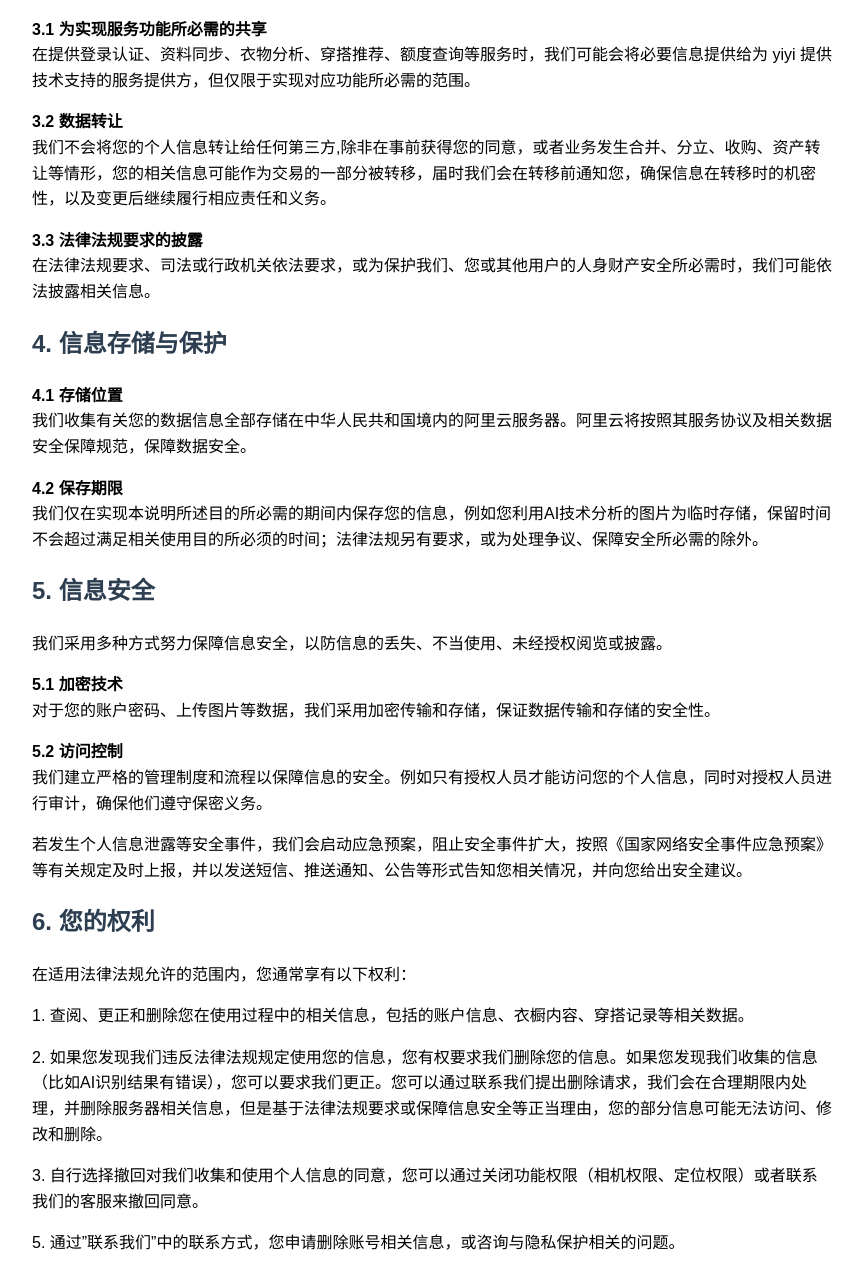
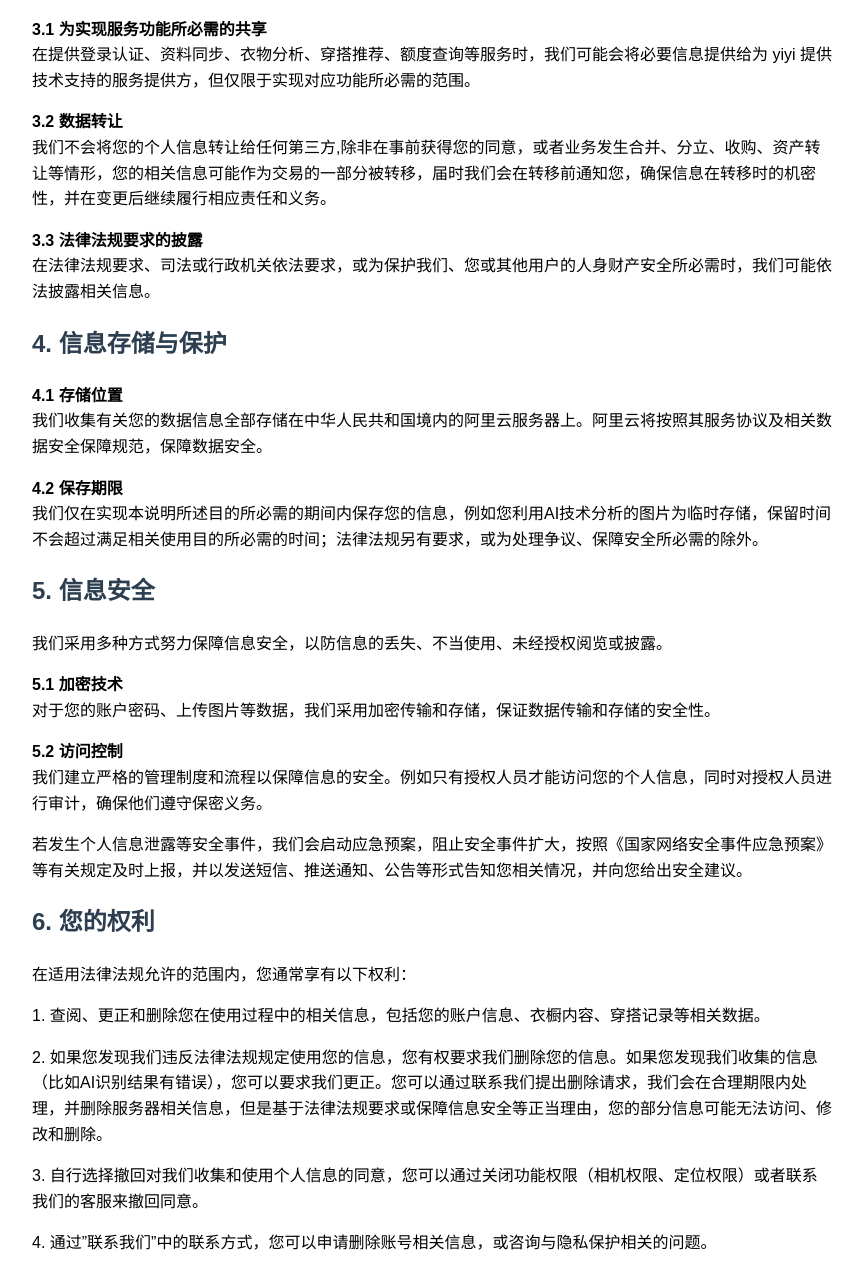
Before and after one commit to LenBlack/yiyi-privacy-policy, a plain HTML site: page index.html in a window 1280 px wide. Shown: the part 1191-2460 px from the top of the page, without its empty margins (208-1071 px from the left). Drawn offline with Linux system fonts and the light colour scheme.

Commit message:
docs: 更新隐私政策文本的语法和措辞
修正隐私政策文档中的语法错误和不准确的措辞
调整部分语句结构使其更通顺易读
修复编号错误和标点符号问题

```diff
--- a/index.html
+++ b/index.html
@@ -11,18 +11,18 @@
 <body>
     <h1>隐私政策</h1>
     <p>最后更新时间：2026年5月2日</p>
-    <p>欢迎您使用 yiyi。我们重视您的个人信息与隐私保护，并希望通过本说明向您清楚介绍：在您使用 yiyi 过程中，我们会收集哪些信息、如何使用这些信息、如何保存这些信息，以及您可以如何管理自己的信息。</p>
+    <p>欢迎您使用 yiyi。我们重视您的个人信息与隐私保护，并希望通过本说明向您清楚介绍：在您使用 yiyi 的过程中，我们会收集哪些信息、如何使用这些信息、如何保存这些信息，以及您可以如何管理自己的信息。</p>
     <p>请您在使用 yiyi 前仔细阅读本说明。您开始使用 yiyi，即表示您理解并同意本说明所述的信息处理方式。</p>
 
     <h2>1. 我们需要收集的信息</h2>
     <p><strong>1.1 注册与登录信息</strong><br>当您注册或者登录账户时，我们会收集您的手机号码、电子邮箱地址、用户名称、密码等信息，用于完成账户的注册、登录、内购等必要的活动。</p>
     <p><strong>1.2 个人使用信息</strong><br>为了提供穿搭的个性化推荐功能，我们会收集您填写的性别、年龄、穿衣风格、衣物属性分析结果等信息。</p>
-    <p><strong>1.3 相机与照片信息</strong><br>我们需要获取相机权限和照片，用来构建电子衣橱。当您使用AI技术分析服装时，我们需要收集您的拍摄照片完成服装属性解析。</p>
+    <p><strong>1.3 相机与照片信息</strong><br>我们需要获取相机权限和照片，用来构建电子衣橱。当您使用AI技术分析服装时，我们需要收集您拍摄的照片以完成服装属性解析。</p>
     <p><strong>1.4 设备与日志信息</strong><br>为保障服务稳定运行，我们会收集您的设备和网络信息，例如设备型号、操作系统版本、应用版本、网络请求结果、错误日志。</p>
     <p><strong>1.5 地理位置信息</strong><br>为了提供基于当地天气的个性化穿搭建议，我们会收集您的地理位置信息。</p>
 
     <h2>2. 我们如何使用这些信息</h2>
-    <p><strong>2.1 提供服务</strong><br>我们使用收集到的信息提供衣橱的构建管理，穿搭个性化推荐等服务。例如，利用AI分析技术完成衣服单品的属性解析，提高衣服录入效率；根据用户已经录入的衣服单品，结合用户特点利用AI技术推荐每日穿搭。    </p>
+    <p><strong>2.1 提供服务</strong><br>我们使用收集到的信息提供衣橱的构建与管理、穿搭个性化推荐等服务。例如，利用AI分析技术完成衣服单品的属性解析，提高衣服录入效率；根据用户已经录入的衣服单品，结合用户特点利用AI技术推荐每日穿搭。    </p>
     <p><strong>2.2 服务改进</strong><br>通过收集您的反馈和AI分析的结果，我们会不断优化改进产品的设计和服务。例如根据用户的反馈，优化AI检测算法，提高检测准确度。</p>
     <p><strong>2.3 AI分析技术</strong>
     <br>对于衣服单品的基本检测功能，我们调用本地模型检测，不依赖网络，不会上传您的数据到外部服务器。
@@ -38,13 +38,13 @@
 
     <h2>3. 信息共享、转让与公开披露</h2>
     <p><strong>3.1 为实现服务功能所必需的共享</strong><br>在提供登录认证、资料同步、衣物分析、穿搭推荐、额度查询等服务时，我们可能会将必要信息提供给为 yiyi 提供技术支持的服务提供方，但仅限于实现对应功能所必需的范围。</p>
-    <p><strong>3.2 数据转让</strong><br>我们不会将您的个人信息转让给任何第三方,除非在事前获得您的同意，或者业务发生合并、分立、收购、资产转让等情形，您的相关信息可能作为交易的一部分被转移，届时我们会在转移前通知您，确保信息在转移时的机密性，以及变更后继续履行相应责任和义务。</p>
+    <p><strong>3.2 数据转让</strong><br>我们不会将您的个人信息转让给任何第三方,除非在事前获得您的同意，或者业务发生合并、分立、收购、资产转让等情形，您的相关信息可能作为交易的一部分被转移，届时我们会在转移前通知您，确保信息在转移时的机密性，并在变更后继续履行相应责任和义务。</p>
     <p><strong>3.3 法律法规要求的披露</strong><br>在法律法规要求、司法或行政机关依法要求，或为保护我们、您或其他用户的人身财产安全所必需时，我们可能依法披露相关信息。</p>
 
 
     <h2>4. 信息存储与保护</h2>
-    <p><strong>4.1 存储位置</strong><br>我们收集有关您的数据信息全部存储在中华人民共和国境内的阿里云服务器。阿里云将按照其服务协议及相关数据安全保障规范，保障数据安全。</p>
-    <p><strong>4.2 保存期限</strong><br>我们仅在实现本说明所述目的所必需的期间内保存您的信息，例如您利用AI技术分析的图片为临时存储，保留时间不会超过满足相关使用目的所必须的时间；法律法规另有要求，或为处理争议、保障安全所必需的除外。</p>
+    <p><strong>4.1 存储位置</strong><br>我们收集有关您的数据信息全部存储在中华人民共和国境内的阿里云服务器上。阿里云将按照其服务协议及相关数据安全保障规范，保障数据安全。</p>
+    <p><strong>4.2 保存期限</strong><br>我们仅在实现本说明所述目的所必需的期间内保存您的信息，例如您利用AI技术分析的图片为临时存储，保留时间不会超过满足相关使用目的所必需的时间；法律法规另有要求，或为处理争议、保障安全所必需的除外。</p>
 
     <h2>5. 信息安全</h2>
     <p>我们采用多种方式努力保障信息安全，以防信息的丢失、不当使用、未经授权阅览或披露。</p>
@@ -54,10 +54,10 @@
 
     <h2>6. 您的权利</h2>
     <p>在适用法律法规允许的范围内，您通常享有以下权利：</p>
-    <p>1. 查阅、更正和删除您在使用过程中的相关信息，包括的账户信息、衣橱内容、穿搭记录等相关数据。</p>
+    <p>1. 查阅、更正和删除您在使用过程中的相关信息，包括您的账户信息、衣橱内容、穿搭记录等相关数据。</p>
     <p>2. 如果您发现我们违反法律法规规定使用您的信息，您有权要求我们删除您的信息。如果您发现我们收集的信息（比如AI识别结果有错误），您可以要求我们更正。您可以通过联系我们提出删除请求，我们会在合理期限内处理，并删除服务器相关信息，但是基于法律法规要求或保障信息安全等正当理由，您的部分信息可能无法访问、修改和删除。</p>
     <p>3. 自行选择撤回对我们收集和使用个人信息的同意，您可以通过关闭功能权限（相机权限、定位权限）或者联系我们的客服来撤回同意。</p>
-    <p>5. 通过”联系我们”中的联系方式，您申请删除账号相关信息，或咨询与隐私保护相关的问题。</p>
+    <p>4. 通过”联系我们”中的联系方式，您可以申请删除账号相关信息，或咨询与隐私保护相关的问题。</p>
     <p>请注意，基于技术限制、法律要求或安全需要，我们可能无法立即响应全部请求，但会在合理期限内处理并答复您。</p>
 
     <h2>7. 未成年人保护</h2>
```
